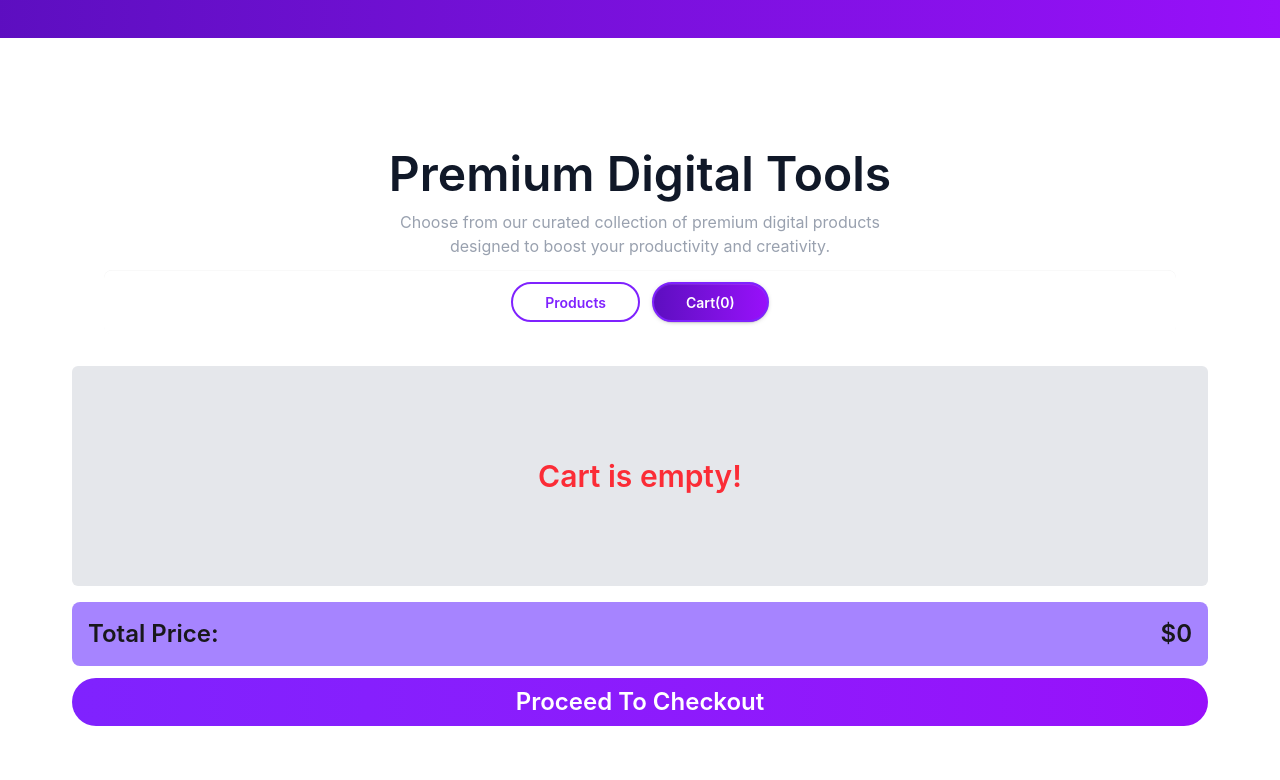
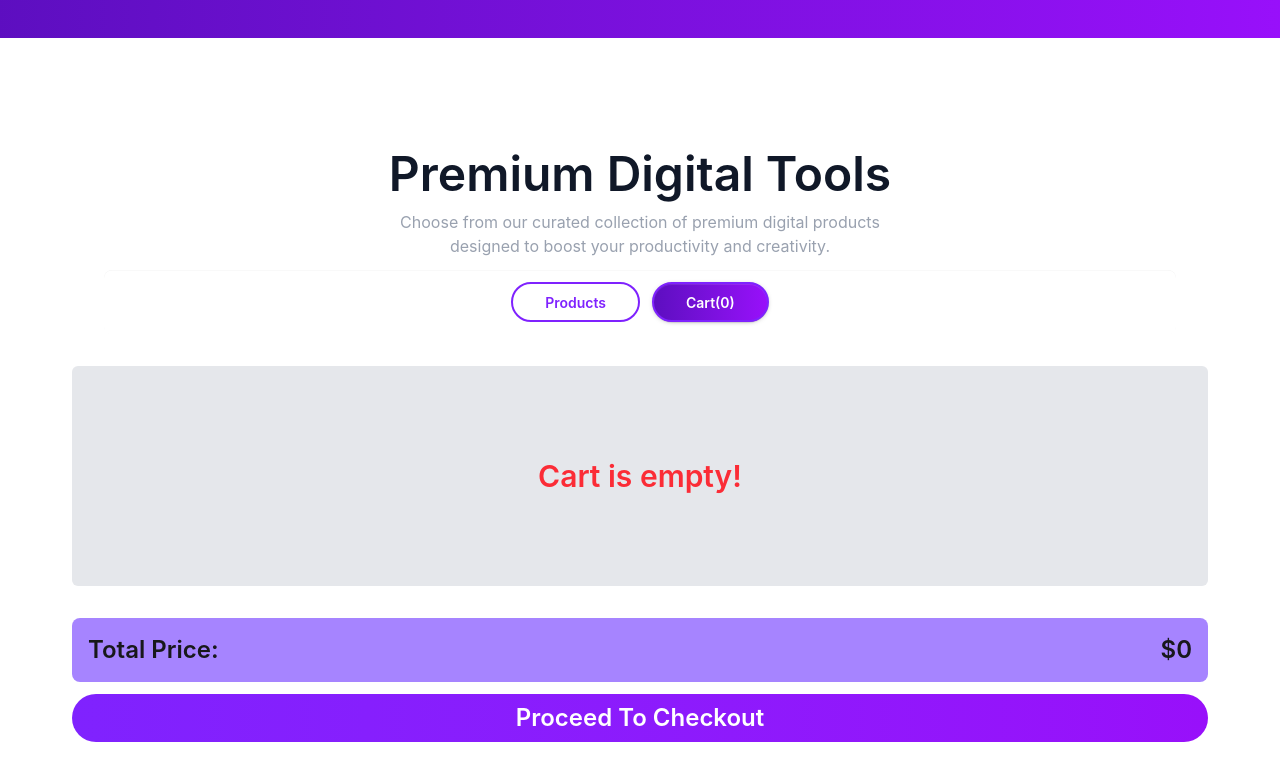
Before and after one commit to Akil-Hub/PH-Assignment-6, a React (Vite) app: page / in a window 1280 px wide. Shown: the part 876-1656 px from the top of the page. Built offline with nearby package versions, Linux system fonts and the light colour scheme.

Commit message:
fix the card button height

```diff
--- a/src/components/AiToolCard.jsx
+++ b/src/components/AiToolCard.jsx
@@ -20,10 +20,10 @@ const AiToolCard = ({ tool, setCart, cart }) => {
 
   return (
     <article className="shadow-md rounded-2xl hover:scale-105 duration-300 border border-gray-200">
-      <div className="bg-white rounded-2xl p-5 h-full flex flex-col justify-between hover:shadow-xl transition-all duration-500">
-        {/* Top */}
+      <div className="bg-white rounded-2xl p-5 h-full flex flex-col justify-between hover:shadow-xl transition-all duration-500 ">
         <div>
-          <div className="flex items-center justify-between mb-3">
+     <section className="flex-1">
+             <div className="flex items-center justify-between mb-3">
             <img src={icon} alt={name} className="w-7" />
 
             <span
@@ -46,7 +46,7 @@ const AiToolCard = ({ tool, setCart, cart }) => {
 
           {/* pricing */}
 
-          <div>
+          <div >
             <div className="mb-4">
               <span className="text-2xl font-bold">
                 {price === 0 ? "Free" : `$${price}`}
@@ -68,6 +68,7 @@ const AiToolCard = ({ tool, setCart, cart }) => {
               ))}
             </ul>
           </div>
+     </section>
 
           <button
             onClick={() => handleBtnClick(tool)}
--- a/src/components/Cart.jsx
+++ b/src/components/Cart.jsx
@@ -25,7 +25,7 @@ const Cart = ({ cart, setCart }) => {
         <CartTool tool={tool} key={tool.id} cart={cart} setCart={setCart} />
       ))}
 
-      <section className="text-2xl flex mb-3 justify-between py-4 bg-violet-400 rounded-lg px-4 font-semibold ">Total Price: <span>${total}</span> </section>
+      <section className="text-2xl mt-8 flex mb-3 justify-between py-4 bg-violet-400 rounded-lg px-4 font-semibold ">Total Price: <span>${total}</span> </section>
 
       <button onClick={handlePayment} className="text-2xl w-full text-white mb-20 py-2 bg-linear-to-r from-violet-600 to-purple-600 rounded-full active:scale-95 duration-300  px-4 font-semibold ">Proceed To Checkout</button>
     </div>
--- a/src/components/CartTool.jsx
+++ b/src/components/CartTool.jsx
@@ -12,7 +12,7 @@ const CartTool = ({tool,cart,setCart}) => {
     };
 
   return (
-    <div className="flex justify-between rounded-lg  bg-gray-100 p-5 col-span-3 my-2">
+    <div className="flex justify-between rounded-lg  bg-gray-100 p-5  my-2">
       <section className="flex gap-5 items-center">
         <span>
           <img src={icon} alt={name} className="w-12" />
```
